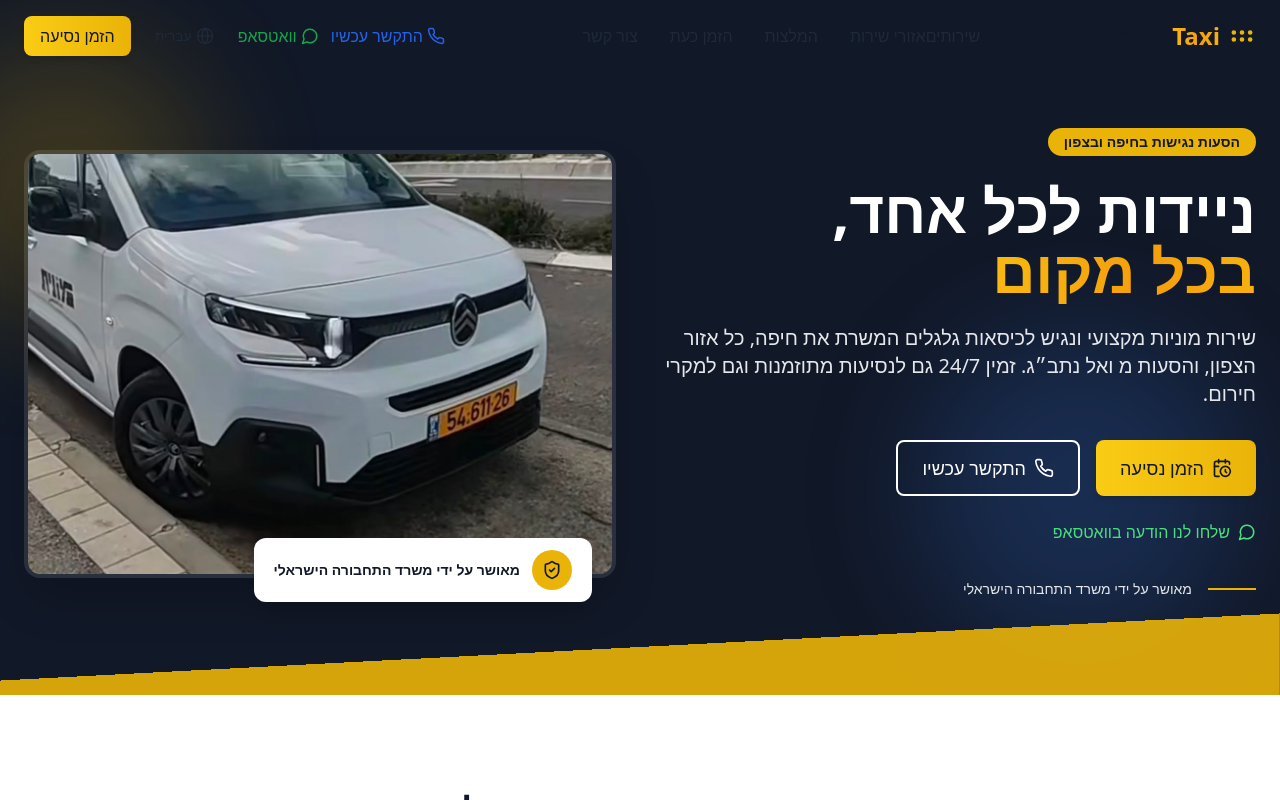
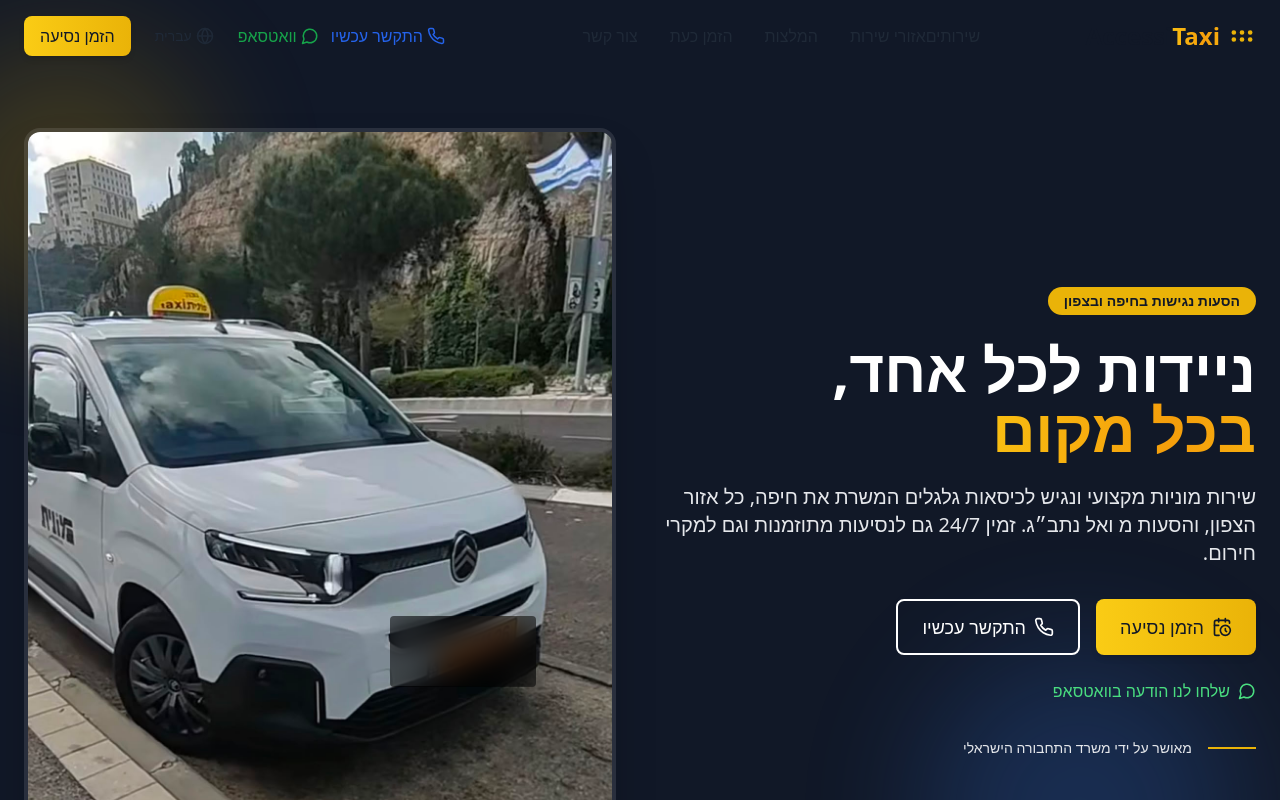
Before and after one commit to abudyha123/Johnny-TaxiDriver, a React (Vite) app: page / in a window 1280 px wide. Shown: the top 800 px of the page. Built offline with nearby package versions, Linux system fonts and the light colour scheme.

Commit message:
Update Hero.tsx

```diff
--- a/src/components/Hero.tsx
+++ b/src/components/Hero.tsx
@@ -72,11 +72,11 @@ const Hero: React.FC = () => {
           </div>
 
           <div className="relative animate-fadeIn">
-            <div className="relative rounded-2xl overflow-hidden shadow-2xl border-4 border-white/10">
+            <div className="relative rounded-2xl overflow-hidden shadow-2xl border-4 border-white/10 aspect-[3/4] after:content-[''] after:absolute after:left-[62%] after:top-[62%] after:w-[25%] after:h-[9%] after:rounded after:backdrop-blur-md after:bg-black/50">
               <img
                 src="/images/vehicle-front.jpg"
                 alt="Johnny Taxi - wheelchair accessible vehicle"
-                className="w-full h-64 md:h-80 lg:h-[420px] object-cover"
+                className="w-full h-full object-cover object-[center_15%]"
               />
             </div>
             <div className="absolute -bottom-6 start-6 bg-white text-gray-900 rounded-xl shadow-xl px-5 py-3 flex items-center gap-3">
```
